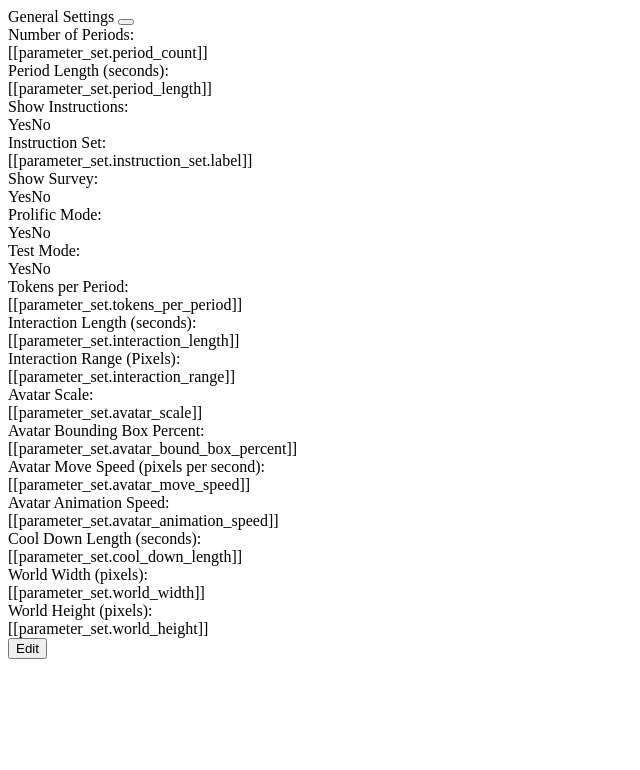
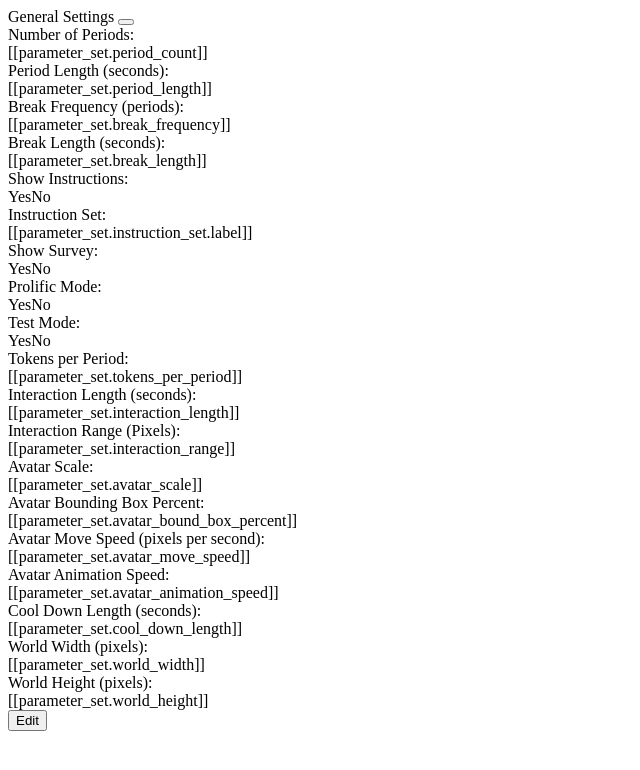
Before and after one commit to jeffreykirchner/multi_user_socket_template, a Django app: template main/templates/staff/staff_session_parameters/general_settings/general_settings_card.html in a window 1280 px wide. Shown: the top 770 px of the page, without its empty margins (0-640 px from the left). Run offline with Django 3.2, Linux system fonts and the light colour scheme; the template is opened without the code that fills it: values that come from a table or form of the project are taken from there, others are empty.

Commit message:
add breaks

```diff
--- a/main/forms/parameter_set_form.py
+++ b/main/forms/parameter_set_form.py
@@ -23,6 +23,18 @@ class ParameterSetForm(forms.ModelForm):
                                        widget=forms.NumberInput(attrs={"v-model":"parameter_set.period_length",
                                                                        "step":"1",
                                                                        "min":"1"}))
+
+    break_frequency = forms.IntegerField(label='Break Frequency (periods)',
+                                         min_value=1,
+                                         widget=forms.NumberInput(attrs={"v-model":"parameter_set.break_frequency",
+                                                                         "step":"1",
+                                                                         "min":"1"}))
+
+    break_length = forms.IntegerField(label='Break Length (seconds)',
+                                      min_value=1,
+                                      widget=forms.NumberInput(attrs={"v-model":"parameter_set.break_length",
+                                                                      "step":"1",
+                                                                      "min":"1"}))
 
     show_instructions = forms.ChoiceField(label='Show Instructions',
                                        choices=((True, 'Yes'), (False,'No' )),
@@ -132,7 +144,8 @@ class ParameterSetForm(forms.ModelForm):
 
     class Meta:
         model=ParameterSet
-        fields =['period_count', 'period_length', 'show_instructions', 'instruction_set',
+        fields =['period_count', 'period_length', 'break_frequency', 'break_length',
+                 'show_instructions', 'instruction_set',
                  'survey_required', 'survey_link', 'test_mode', 'prolific_mode', 'prolific_completion_link', 'reconnection_limit',
                  'tokens_per_period', 'interaction_length', 'interaction_range', 'cool_down_length',
                  'avatar_scale', 'avatar_bound_box_percent', 'avatar_move_speed', 'avatar_animation_speed',
--- a/main/models/parameter_set.py
+++ b/main/models/parameter_set.py
@@ -25,6 +25,8 @@ class ParameterSet(models.Model):
 
     period_count = models.IntegerField(verbose_name='Number of periods', default=20)                          #number of periods in the experiment
     period_length = models.IntegerField(verbose_name='Period Length, Production', default=60           )      #period length in seconds
+    break_frequency = models.IntegerField(verbose_name='Break Frequency', default=7)                          #frequency of breaks
+    break_length = models.IntegerField(verbose_name='Break Length', default=100)                              #length of breaks in seconds
 
     private_chat = models.BooleanField(default=True, verbose_name='Private Chat')                             #if true subjects can privately chat one on one
     show_instructions = models.BooleanField(default=True, verbose_name='Show Instructions')                   #if true show instructions
@@ -76,6 +78,8 @@ class ParameterSet(models.Model):
         try:
             self.period_count = new_ps.get("period_count")
             self.period_length = new_ps.get("period_length")
+            self.break_frequency = new_ps.get("break_frequency", 7)
+            self.break_length = new_ps.get("break_length", 100)
 
             self.private_chat = False
 
@@ -183,8 +187,9 @@ class ParameterSet(models.Model):
         self.json_for_session["id"] = self.id
 
         self.json_for_session["period_count"] = self.period_count
-
         self.json_for_session["period_length"] = self.period_length
+        self.json_for_session["break_frequency"] = self.break_frequency
+        self.json_for_session["break_length"] = self.break_length
 
         self.json_for_session["private_chat"] = "False"
         self.json_for_session["show_instructions"] = "True" if self.show_instructions else "False"
--- a/main/templates/staff/staff_session_parameters/general_settings/general_settings_card.html
+++ b/main/templates/staff/staff_session_parameters/general_settings/general_settings_card.html
@@ -27,6 +27,22 @@
             </div>
             <div class="col text-start">
                 [[parameter_set.period_length]]
+            </div>
+        </div>
+        <div class="row">
+            <div class="col-7 text-end">
+                {{parameter_set_form.break_frequency.label}}:
+            </div>
+            <div class="col text-start">
+                [[parameter_set.break_frequency]]
+            </div>
+        </div>
+        <div class="row">
+            <div class="col-7 text-end">
+                {{parameter_set_form.break_length.label}}:
+            </div>
+            <div class="col text-start">
+                [[parameter_set.break_length]]
             </div>
         </div>
         <div class="row">
```
Also changed, not shown: main/migrations/0038_parameterset_break_frequency_and_more.py (added).
